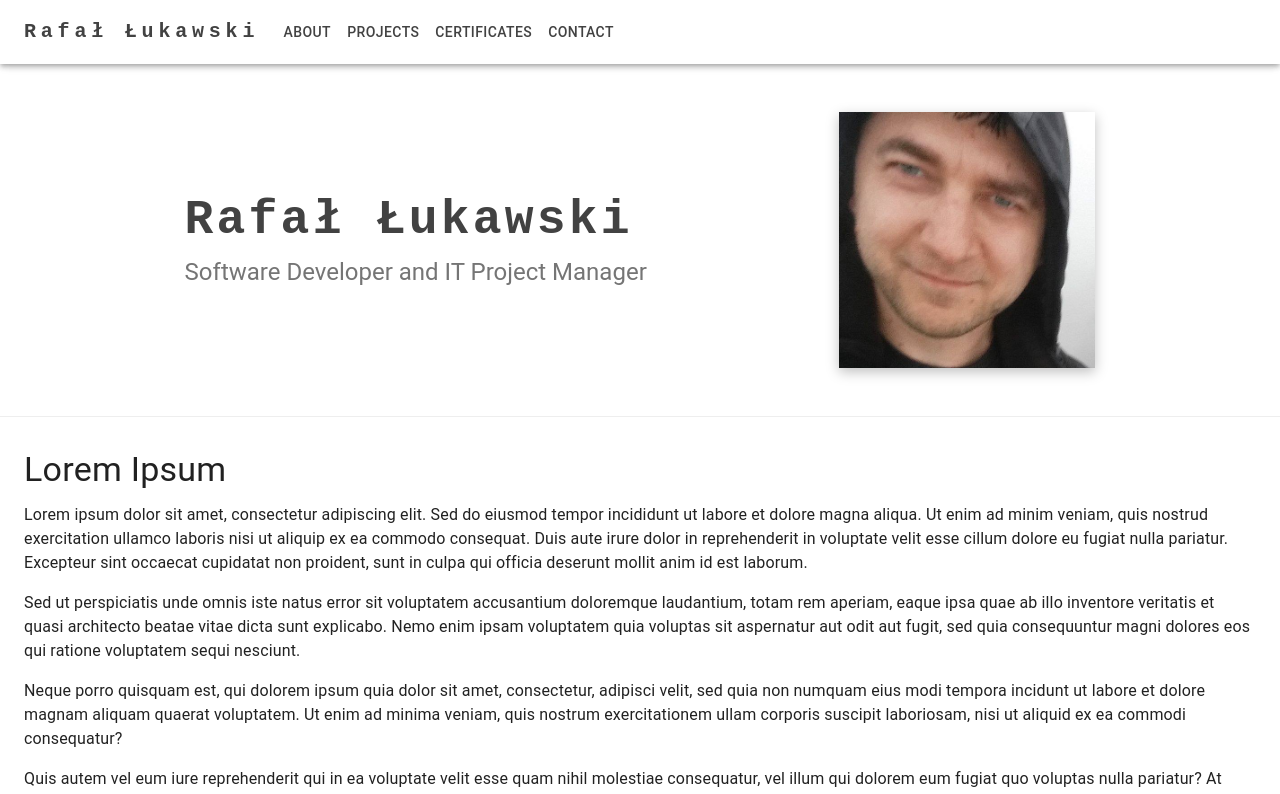
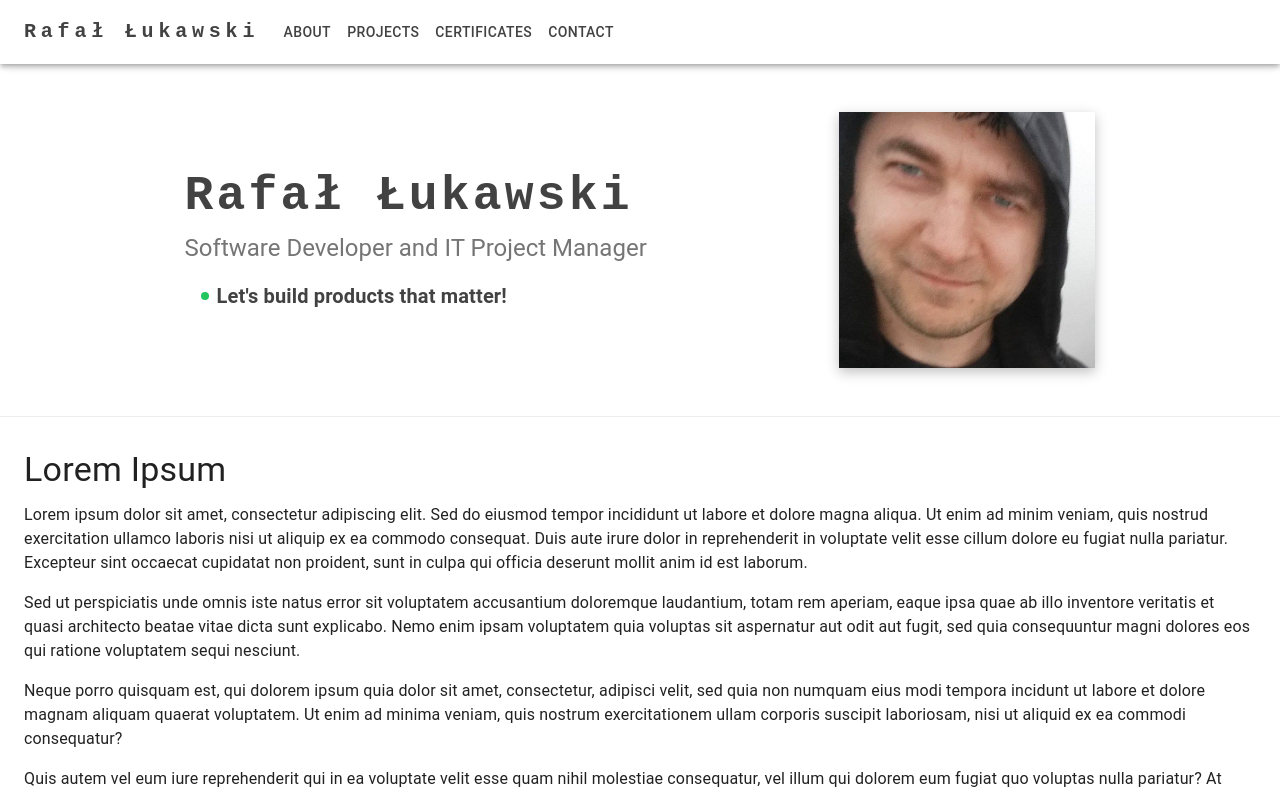
Before and after one commit to rlukawski/personal-website-2, a Next.js app: page / in a window 1280 px wide. Shown: the top 794 px of the page. Built offline with nearby package versions, Linux system fonts and the light colour scheme; what @mui/material-nextjs would draw is missing.

Commit message:
Update hero section

```diff
--- a/src/app/page.tsx
+++ b/src/app/page.tsx
@@ -217,10 +217,40 @@ function HeaderSection() {
               sx={{
                 color: grey[600],
                 fontWeight: 400,
+                mb: 2,
               }}
             >
               Software Developer and IT Project Manager
             </Typography>
+            <Box
+              sx={{
+                display: "flex",
+                alignItems: "center",
+                gap: 1,
+                pl: { xs: 0, md: 2 },
+                justifyContent: { xs: "center", md: "flex-start" },
+              }}
+            >
+              <Box
+                sx={{
+                  width: 8,
+                  height: 8,
+                  borderRadius: "50%",
+                  backgroundColor: "#22c55e",
+                  flexShrink: 0,
+                }}
+              />
+              <Typography
+                variant="h6"
+                component="p"
+                sx={{
+                  color: grey[800],
+                  fontWeight: 600,
+                }}
+              >
+                Let's build products that matter!
+              </Typography>
+            </Box>
           </Box>
           <Box
             sx={{
```
